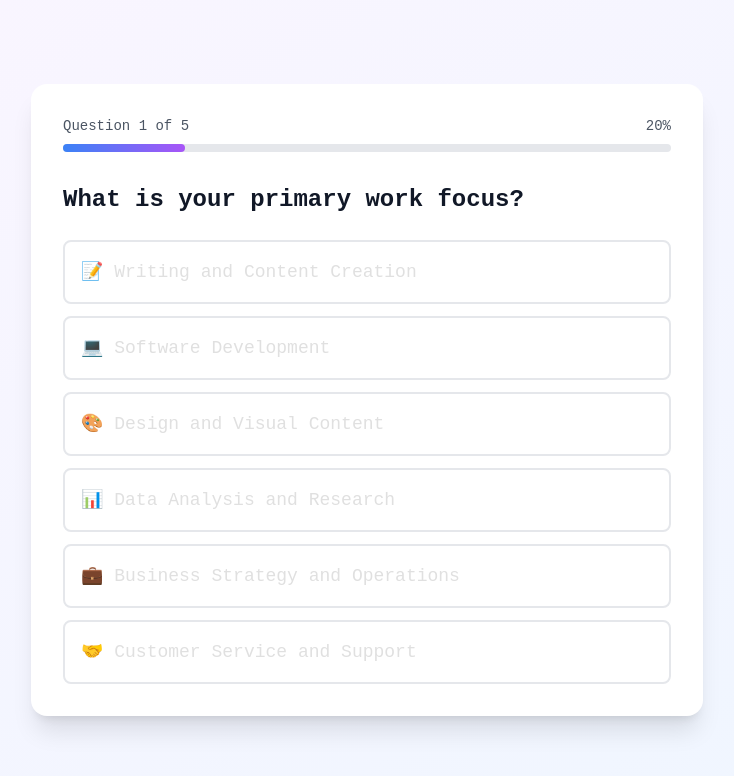
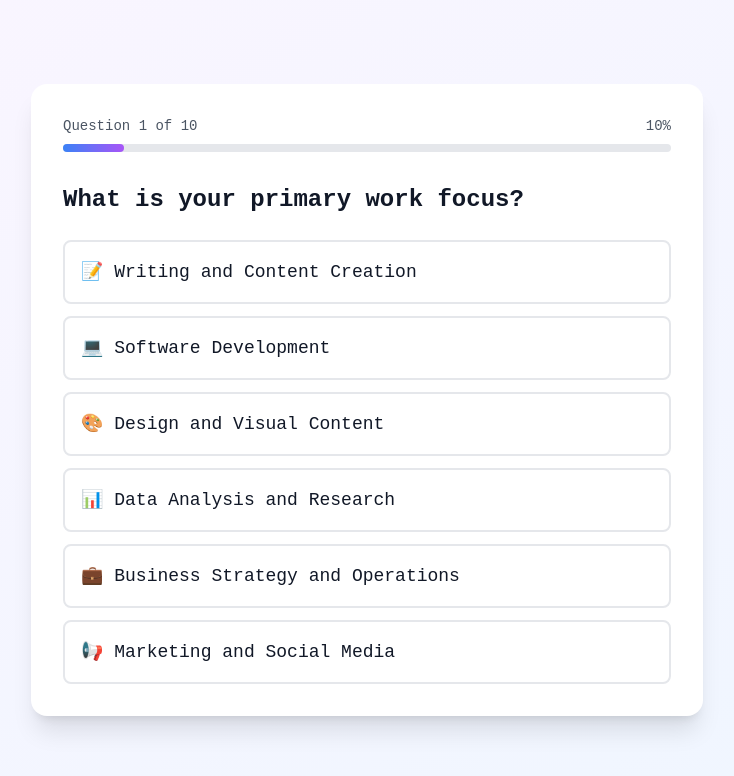
Before and after one commit to mattship26-gif/ai-matcher1, a Next.js app: page /quiz in a window 1280 px wide. Shown: the top 776 px of the page, without its empty margins (273-1007 px from the left). Built offline with nearby package versions, Linux system fonts and the light colour scheme.

Commit message:
Update page.tsx

```diff
--- a/src/app/quiz/page.tsx
+++ b/src/app/quiz/page.tsx
@@ -13,55 +13,107 @@ export default function QuizPage() {
       id: 1,
       question: "What is your primary work focus?",
       options: [
-        { value: 'writing', label: '📝 Writing and Content Creation', weight: { chatgpt: 2, claude: 2, jasper: 3 } },
-        { value: 'code', label: '💻 Software Development', weight: { copilot: 3, chatgpt: 2, tabnine: 2 } },
-        { value: 'visual', label: '🎨 Design and Visual Content', weight: { midjourney: 3, dalle: 2, canva: 2 } },
-        { value: 'data', label: '📊 Data Analysis and Research', weight: { claude: 3, chatgpt: 2, perplexity: 2 } },
-        { value: 'business', label: '💼 Business Strategy and Operations', weight: { chatgpt: 2, claude: 2, notion: 2 } },
-        { value: 'customer', label: '🤝 Customer Service and Support', weight: { chatgpt: 2, claude: 1, zendesk: 2 } }
+        { value: 'writing', label: '📝 Writing and Content Creation', weight: { chatgpt: 3, claude: 3, jasper: 4, grammarly: 2 } },
+        { value: 'code', label: '💻 Software Development', weight: { copilot: 4, cursor: 3, tabnine: 3, chatgpt: 2 } },
+        { value: 'visual', label: '🎨 Design and Visual Content', weight: { midjourney: 4, dalle: 3, canva: 4, firefly: 3 } },
+        { value: 'data', label: '📊 Data Analysis and Research', weight: { claude: 4, chatgpt: 3, perplexity: 4, copilot: 2 } },
+        { value: 'business', label: '💼 Business Strategy and Operations', weight: { chatgpt: 3, claude: 3, notion: 3, gemini: 2 } },
+        { value: 'marketing', label: '📢 Marketing and Social Media', weight: { jasper: 4, chatgpt: 3, canva: 3, copyai: 3 } }
       ]
     },
     {
       id: 2,
       question: "What type of output do you need most?",
       options: [
-        { value: 'text', label: '📄 Written documents and reports', weight: { chatgpt: 2, claude: 3, jasper: 2 } },
-        { value: 'code', label: '⚙️ Code and technical solutions', weight: { copilot: 3, chatgpt: 2, tabnine: 2 } },
-        { value: 'images', label: '🖼️ Images and graphics', weight: { midjourney: 3, dalle: 3, canva: 2 } },
-        { value: 'insights', label: '💡 Analysis and insights', weight: { claude: 3, perplexity: 2, chatgpt: 2 } },
-        { value: 'ideas', label: '💭 Brainstorming and ideas', weight: { chatgpt: 3, claude: 2, notion: 1 } },
-        { value: 'answers', label: '❓ Quick answers and facts', weight: { perplexity: 3, chatgpt: 2, claude: 1 } }
+        { value: 'longform', label: '📄 Long-form content (articles, reports)', weight: { claude: 4, chatgpt: 3, jasper: 4, notion: 2 } },
+        { value: 'code', label: '⚙️ Code and technical solutions', weight: { copilot: 4, cursor: 4, tabnine: 3, chatgpt: 2 } },
+        { value: 'images', label: '🖼️ Images and graphics', weight: { midjourney: 4, dalle: 4, firefly: 3, canva: 3 } },
+        { value: 'analysis', label: '💡 Data analysis and insights', weight: { claude: 4, perplexity: 3, chatgpt: 3, copilot: 2 } },
+        { value: 'copy', label: '✍️ Marketing copy and ads', weight: { jasper: 4, copyai: 4, chatgpt: 3, claude: 2 } },
+        { value: 'research', label: '🔍 Research and fact-checking', weight: { perplexity: 4, claude: 3, chatgpt: 2, gemini: 3 } }
       ]
     },
     {
       id: 3,
-      question: "How much detail do you typically need?",
+      question: "How technical are you?",
       options: [
-        { value: 'brief', label: '⚡ Quick and concise', weight: { chatgpt: 2, perplexity: 3, copilot: 2 } },
-        { value: 'moderate', label: '📋 Balanced overview', weight: { chatgpt: 3, claude: 2, jasper: 2 } },
-        { value: 'detailed', label: '📚 Deep and comprehensive', weight: { claude: 3, chatgpt: 2, notion: 2 } },
-        { value: 'technical', label: '🔬 Highly technical', weight: { copilot: 3, claude: 2, tabnine: 2 } }
+        { value: 'nontechnical', label: '🌱 Not technical at all', weight: { chatgpt: 4, canva: 4, jasper: 3, grammarly: 3 } },
+        { value: 'somewhat', label: '📚 Somewhat technical', weight: { chatgpt: 3, claude: 3, notion: 3, gemini: 2 } },
+        { value: 'technical', label: '💻 Very technical', weight: { copilot: 4, cursor: 4, claude: 3, perplexity: 3 } },
+        { value: 'developer', label: '🚀 Professional developer', weight: { copilot: 4, cursor: 4, tabnine: 4, claude: 3 } }
       ]
     },
     {
       id: 4,
-      question: "What is your experience level with AI?",
+      question: "What is your budget range?",
       options: [
-        { value: 'beginner', label: '🌱 Just starting out', weight: { chatgpt: 3, canva: 2, notion: 2 } },
-        { value: 'intermediate', label: '📈 Some experience', weight: { chatgpt: 2, claude: 2, copilot: 2 } },
-        { value: 'advanced', label: '🚀 Very comfortable', weight: { claude: 2, copilot: 2, midjourney: 3 } },
-        { value: 'expert', label: '⚡ Power user', weight: { claude: 3, copilot: 3, midjourney: 2 } }
+        { value: 'free', label: '💸 Free only', weight: { chatgpt: 4, gemini: 4, copilot: 1, canva: 2 } },
+        { value: 'low', label: '💰 Under $20/month', weight: { chatgpt: 3, claude: 3, grammarly: 3, canva: 3 } },
+        { value: 'mid', label: '💳 $20-50/month', weight: { claude: 3, copilot: 4, midjourney: 3, jasper: 2 } },
+        { value: 'high', label: '💎 $50+ /month', weight: { cursor: 3, jasper: 4, midjourney: 4, copilot: 3 } }
       ]
     },
     {
       id: 5,
+      question: "How much detail do you typically need?",
+      options: [
+        { value: 'brief', label: '⚡ Quick and concise', weight: { chatgpt: 3, perplexity: 4, gemini: 3, copyai: 3 } },
+        { value: 'moderate', label: '📋 Balanced overview', weight: { chatgpt: 4, jasper: 3, canva: 3, notion: 3 } },
+        { value: 'detailed', label: '📚 Deep and comprehensive', weight: { claude: 4, chatgpt: 3, copilot: 3, perplexity: 2 } },
+        { value: 'technical', label: '🔬 Highly technical and precise', weight: { claude: 4, copilot: 4, cursor: 4, perplexity: 3 } }
+      ]
+    },
+    {
+      id: 6,
+      question: "What is your experience level with AI tools?",
+      options: [
+        { value: 'beginner', label: '🌱 Just starting out', weight: { chatgpt: 4, canva: 4, grammarly: 3, gemini: 3 } },
+        { value: 'intermediate', label: '📈 Some experience', weight: { chatgpt: 3, claude: 3, jasper: 3, copilot: 2 } },
+        { value: 'advanced', label: '🚀 Very comfortable', weight: { claude: 3, copilot: 3, midjourney: 4, cursor: 3 } },
+        { value: 'expert', label: '⚡ Power user', weight: { claude: 4, cursor: 4, midjourney: 4, copilot: 4 } }
+      ]
+    },
+    {
+      id: 7,
       question: "What is most important to you?",
       options: [
-        { value: 'speed', label: '⚡ Speed and efficiency', weight: { chatgpt: 3, copilot: 3, perplexity: 2 } },
-        { value: 'quality', label: '✨ High quality output', weight: { claude: 3, midjourney: 3, jasper: 2 } },
-        { value: 'ease', label: '😊 Ease of use', weight: { chatgpt: 3, canva: 3, notion: 2 } },
-        { value: 'accuracy', label: '🎯 Accuracy and reliability', weight: { claude: 3, perplexity: 2, copilot: 2 } },
-        { value: 'creativity', label: '🎨 Creative possibilities', weight: { midjourney: 3, dalle: 3, chatgpt: 2 } }
+        { value: 'speed', label: '⚡ Speed and efficiency', weight: { chatgpt: 4, copilot: 4, perplexity: 3, gemini: 3 } },
+        { value: 'quality', label: '✨ Highest quality output', weight: { claude: 4, midjourney: 4, cursor: 3, jasper: 3 } },
+        { value: 'ease', label: '😊 Ease of use', weight: { chatgpt: 4, canva: 4, grammarly: 4, gemini: 3 } },
+        { value: 'accuracy', label: '🎯 Accuracy and reliability', weight: { claude: 4, perplexity: 4, copilot: 3, gemini: 3 } },
+        { value: 'creativity', label: '🎨 Creative possibilities', weight: { midjourney: 4, dalle: 4, chatgpt: 3, jasper: 3 } },
+        { value: 'cost', label: '💰 Cost effectiveness', weight: { chatgpt: 4, gemini: 4, canva: 3, grammarly: 2 } }
+      ]
+    },
+    {
+      id: 8,
+      question: "How do you prefer to work?",
+      options: [
+        { value: 'browser', label: '🌐 In my web browser', weight: { chatgpt: 4, claude: 4, perplexity: 4, midjourney: 3 } },
+        { value: 'desktop', label: '💻 Desktop application', weight: { cursor: 4, notion: 3, canva: 2, grammarly: 3 } },
+        { value: 'ide', label: '⚙️ Inside my code editor', weight: { copilot: 4, cursor: 4, tabnine: 4, copilot: 4 } },
+        { value: 'mobile', label: '📱 On my phone', weight: { chatgpt: 3, gemini: 3, grammarly: 2, canva: 3 } },
+        { value: 'flexible', label: '🔄 Wherever I am', weight: { chatgpt: 4, claude: 3, notion: 3, canva: 3 } }
+      ]
+    },
+    {
+      id: 9,
+      question: "What is your typical project timeline?",
+      options: [
+        { value: 'realtime', label: '⚡ Real-time, as I work', weight: { copilot: 4, cursor: 4, grammarly: 4, tabnine: 3 } },
+        { value: 'quick', label: '🏃 Quick turnaround (hours)', weight: { chatgpt: 4, perplexity: 4, dalle: 3, copyai: 3 } },
+        { value: 'days', label: '📅 A few days', weight: { claude: 4, midjourney: 4, jasper: 3, notion: 3 } },
+        { value: 'weeks', label: '📆 Weeks or longer', weight: { claude: 4, notion: 4, cursor: 3, midjourney: 3 } }
+      ]
+    },
+    {
+      id: 10,
+      question: "What kind of collaboration do you need?",
+      options: [
+        { value: 'solo', label: '🧑 Just me', weight: { chatgpt: 3, claude: 3, copilot: 3, midjourney: 3 } },
+        { value: 'small', label: '👥 Small team (2-5)', weight: { notion: 4, claude: 3, canva: 3, cursor: 3 } },
+        { value: 'large', label: '👨‍👩‍👧‍👦 Large team (6+)', weight: { notion: 4, canva: 4, gemini: 3, jasper: 3 } },
+        { value: 'client', label: '🤝 Share with clients', weight: { canva: 4, notion: 4, midjourney: 3, jasper: 3 } }
       ]
     }
   ];
@@ -79,7 +131,6 @@ export default function QuizPage() {
   const calculateRecommendation = () => {
     const scores: Record<string, number> = {};
 
-    // Calculate scores based on all answers
     questions.forEach((question, index) => {
       const answer = answers[index];
       const option = question.options.find(opt => opt.value === answer);
@@ -91,12 +142,12 @@ export default function QuizPage() {
       }
     });
 
-    // Find the platform with highest score
-    const recommendation = Object.entries(scores).reduce((a, b) =>
-      a[1] > b[1] ? a : b
-    )[0];
+    const sortedScores = Object.entries(scores)
+      .sort((a, b) => b[1] - a[1])
+      .slice(0, 6)
+      .map(([platform]) => platform);
 
-    router.push(`/quiz/results?recommendation=${recommendation}`);
+    router.push(`/quiz/results?recommendations=${sortedScores.join(',')}`);
   };
 
   const progress = ((currentQuestion + 1) / questions.length) * 100;
@@ -126,9 +177,11 @@ export default function QuizPage() {
             <button
               key={option.value}
               onClick={() => handleAnswer(option.value)}
-              className="w-full text-left p-4 rounded-lg border-2 border-gray-200 hover:border-blue-500 hover:bg-blue-50 transition-all duration-200"
+              className="w-full text-left p-4 rounded-lg border-2 border-gray-200 hover:border-blue-500 hover:bg-blue-50 transition-all duration-200 group"
             >
-              <span className="text-lg">{option.label}</span>
+              <span className="text-lg font-medium text-gray-900 group-hover:text-blue-600">
+                {option.label}
+              </span>
             </button>
           ))}
         </div>
```
